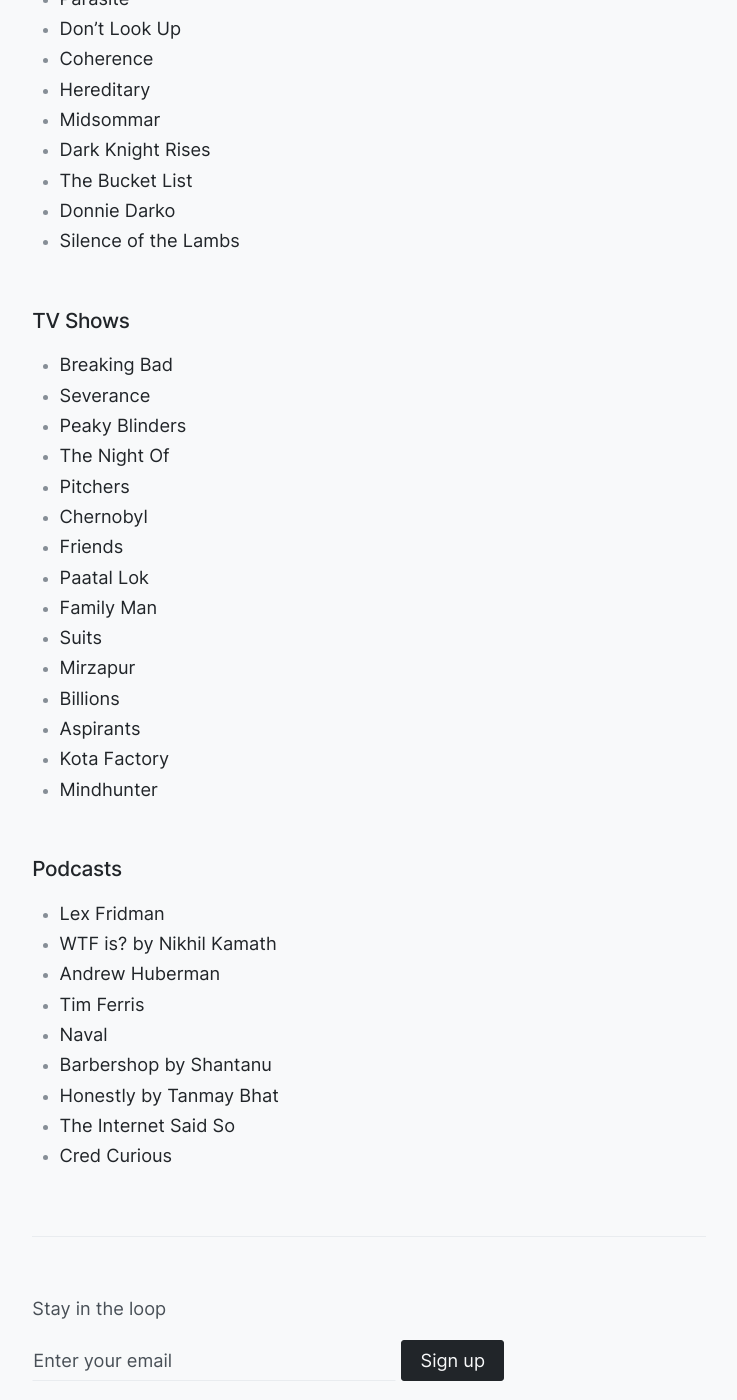
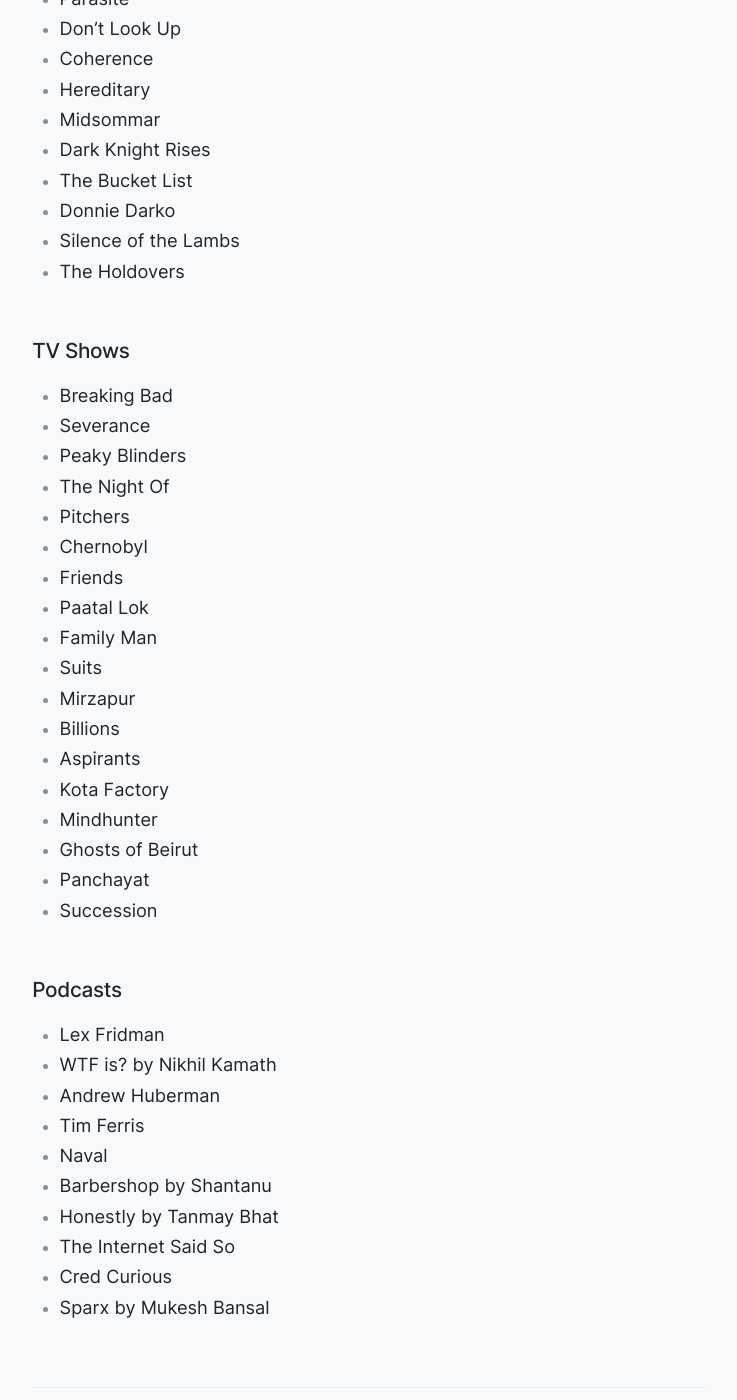
Before and after one commit to s7manth/digital-garden, a Jekyll site: the page built from _ldocs/recommendations.md, in a window 1280 px wide and 1400 px high, scrolled down 822 px. Shown: the whole window, without its empty margins (271-1008 px from the left). Built offline with Jekyll 4.4.1, drawn with Linux system fonts in a browser that asks for light colours.

Commit message:
update live documents with new content

```diff
--- a/_ldocs/recommendations.md
+++ b/_ldocs/recommendations.md
@@ -33,6 +33,7 @@
 - The Bucket List
 - Donnie Darko
 - Silence of the Lambs
+- The Holdovers
 
 ## TV Shows
 - Breaking Bad
@@ -50,6 +51,9 @@
 - Aspirants
 - Kota Factory
 - Mindhunter
+- Ghosts of Beirut
+- Panchayat
+- Succession
 
 ## Podcasts
 - Lex Fridman
@@ -61,3 +65,4 @@
 - Honestly by Tanmay Bhat
 - The Internet Said So
 - Cred Curious
+- Sparx by Mukesh Bansal
```
Also changed, not shown: _ldocs/ideas.md (+2 -0 lines), _ldocs/moviequotes.md (+1 -1 lines), _ldocs/bookshelf.md (line endings or trailing spaces), _ldocs/food.md (line endings or trailing spaces), _ldocs/people.md (line endings or trailing spaces).
